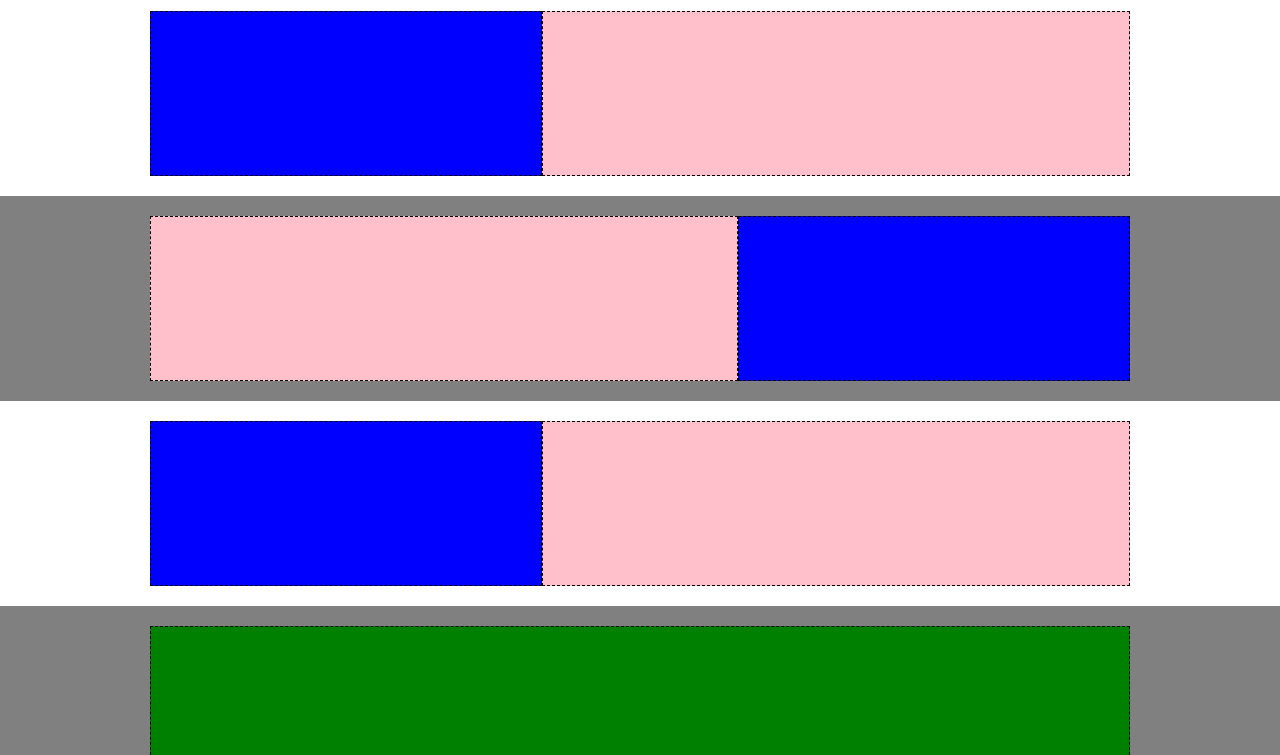
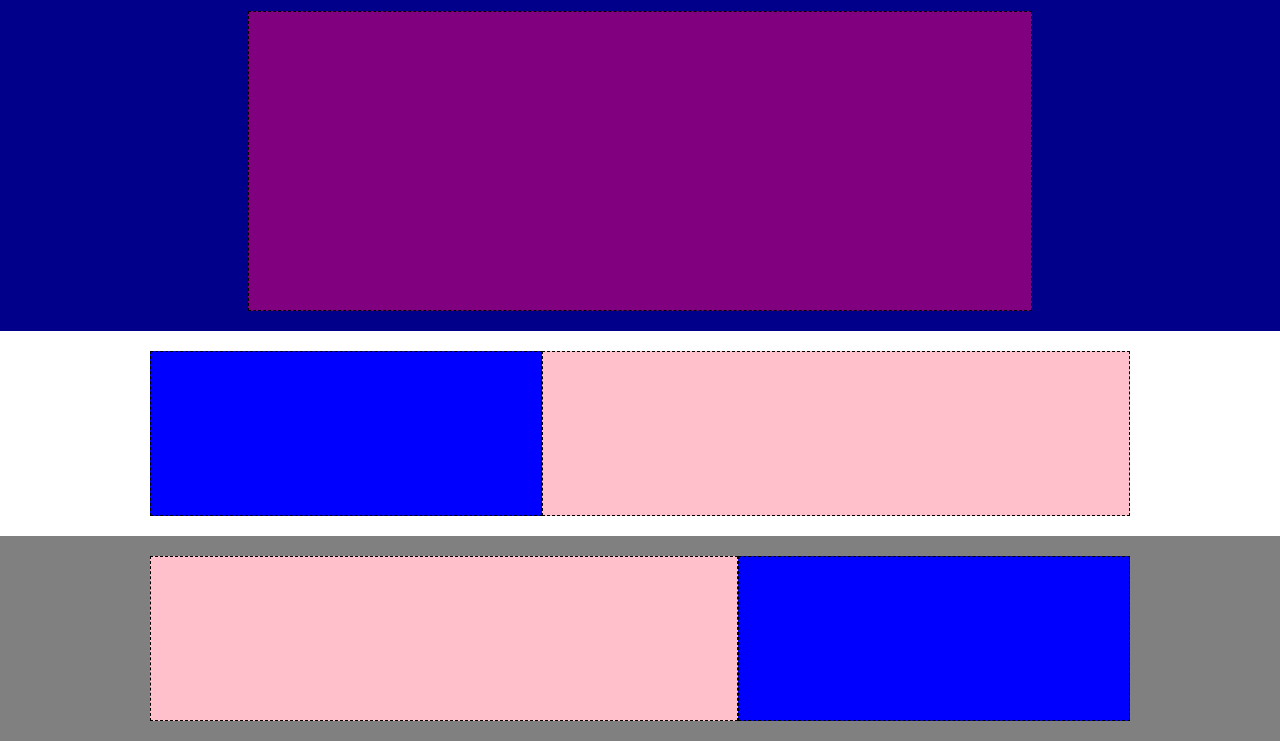
Before and after one commit to giuseppemsabino/htmlcss-struttura-discord, a plain HTML site: page index.html in a window 1280 px wide. Shown: the part 39-794 px from the top of the page. Drawn offline with Linux system fonts and the light colour scheme.

Commit message:
main completato

```diff
--- a/css/style.css
+++ b/css/style.css
@@ -62,20 +62,52 @@ body {
   display: inline-block;
   margin: 20px;
 }
+.small-square-section .container {
+  display: flex;
+  justify-content: center;
+}
+
+.small-square{
+  width: 80%;
+  height: 300px;
+  border: 1px dashed black;
+  margin-top: 20px;
+  margin-bottom: 20px;
+  background-color: purple;
+}
 
 
-section:nth-child(odd){
+.containersmall{
+  display: flex;
+  justify-content: center;
+  margin: 0 auto;
+  padding: 0 10px;
+  width: 1000px;
+  max-width: 100%;
+}
+
+section:first-child{
+  background-color: darkblue;
+}
+
+section:nth-child(even){
   background-color: white;
 }
 
-section:nth-child(even){
+section:nth-child(2n + 3){
   background-color: grey;
 }
 
-section > .container{
+
+.quadri-doppi .container{
   display: flex;
   justify-content: center;
 }
+
+.samll-square-section .container{
+  background-color: darkblue;
+}
+
 .col-big{
   width: 60%;
   height: 165px;
--- a/index.html
+++ b/index.html
@@ -26,30 +26,35 @@
     </header>
 
     <main class="">
-      <section class="">
-        <div class=" container">
+        <div class="">
+        <section class="small-square-section">
+            <section class="containersmall ">
+              <div class="small-square"></div>
+            </section>
+        </div>
+        </section>
+      <section class="quadri-doppi">
+        <div class="container">
           <div class="col-small"></div>
           <div class="col-big"></div>
         </div>
       </section>
-      <section class="">
-        <div class=" container">
+      <section class="quadri-doppi">
+        <div class="container">
           <div class="col-big"></div>
           <div class="col-small"></div>
         </div>
       </section>
-      <section class="">
-        <div class=" container">
-        <div class="col-small"></div>
-        <div class="col-big"></div>
+      <section class="quadri-doppi">
+        <div class="container">
+          <div class="col-small"></div>
+          <div class="col-big"></div>
         </div>
       </section>
-      <section class="">
-        <div class=" container">
-        <div class="big-square"></div>
-
+      <section class="quadri-doppi">
+        <div class="container">
+          <div class="big-square"></div>
         </div>
-
       </section>
     </main>
 
```
